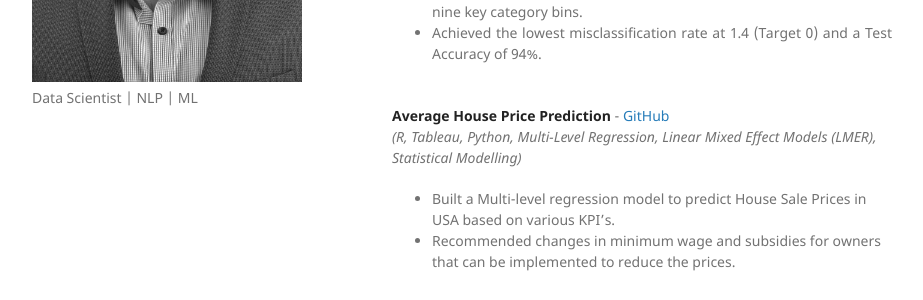
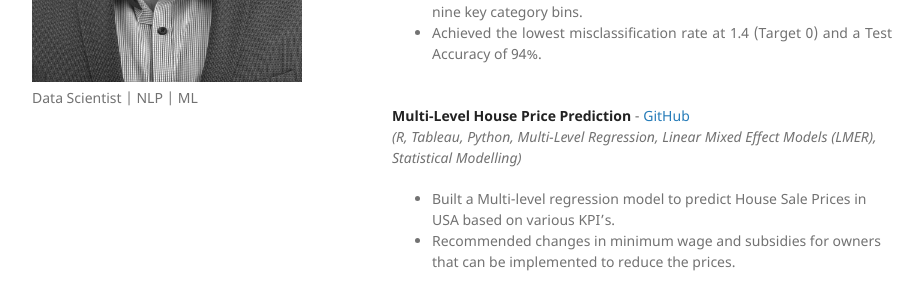
Before and after one commit to suryateja0153/Digital_Resume, a Jekyll site: the page built from index.md, in a window 1280 px wide and 900 px high, scrolled down 2938 px. Shown: the part 379-679 px from the top of the window, without its empty margins (178-1101 px from the left). Built offline with Jekyll 4.4.1, drawn with Linux system fonts in a browser that asks for light colours; our own code applies the rules of GitHub Pages for plain Markdown files.

Commit message:
Updated index.md

```diff
--- a/index.md
+++ b/index.md
@@ -76,7 +76,7 @@ _(Classification, Python, CNN, TensorFlow, Keras, Neural Networks, Unbalanced Da
 - Built a Multi-level classification model to flag malicious software into nine key category bins.
 - Achieved the lowest misclassification rate at 1.4 (Target 0) and a Test Accuracy of 94%.<br><br>
 {: style="text-align: justify" }
-**Average House Price Prediction** - [GitHub](https://github.com/suryateja0153/Reddit-NLP-Text-Mining)<br>
+**Multi-Level House Price Prediction** - [GitHub](https://github.com/suryateja0153/Multi-Level-Data-House-Price-Prediction-USA)<br>
 _(R, Tableau, Python, Multi-Level Regression, Linear Mixed Effect Models (LMER), Statistical Modelling)_ <br>
 - Built a Multi-level regression model to predict House Sale Prices in USA based on various KPI’s.
 - Recommended changes in minimum wage and subsidies for owners that can be implemented to reduce the prices.<br><br>
```
